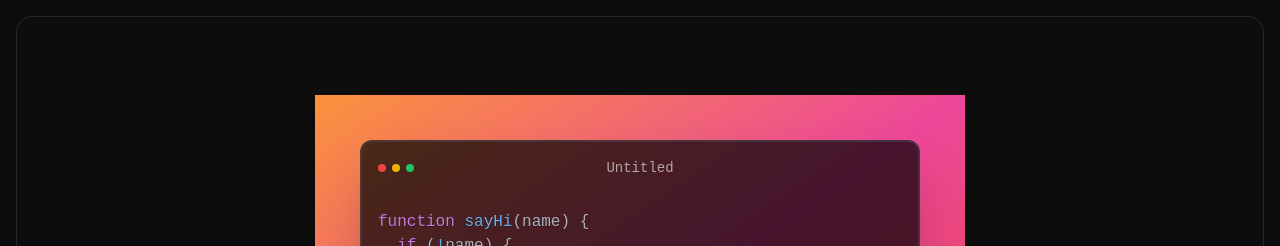
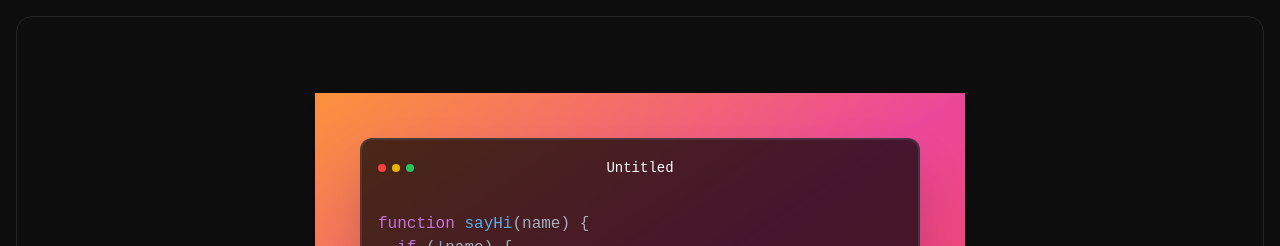
Before and after one commit to Nitesh47kumars/Snippix, a React (Vite) app: page / in a window 1280 px wide. Shown: the top 246 px of the page. Built offline with nearby package versions, Linux system fonts and the light colour scheme; a web font is replaced by a local one.

Commit message:
Fix Untiled Issue & Add Auto Select Feature

```diff
--- a/src/Components/SnippetCode.jsx
+++ b/src/Components/SnippetCode.jsx
@@ -4,10 +4,14 @@ import SampleCode from "./SampleCode.json";
 import { Prism as SyntaxHighlighter } from "react-syntax-highlighter";
 import { oneDark } from "react-syntax-highlighter/dist/esm/styles/prism";
 
+
+
 const SnippetCode = () => {
   const textareaRef = useRef(null);
   const { state } = useContext(MyContext);
   const fontSize = `${state.fontSize}px`;
+
+  const titleRef = useRef(null);
 
   const [code, setCode] = useState("");
 
@@ -86,8 +90,11 @@ const SnippetCode = () => {
           </div>
 
           <div className="col-span-4 flex justify-center">
-            <input
-              type="text"
+
+          <div
+            ref={titleRef}
+            contentEditable
+            suppressContentEditableWarning
             spellCheck={false}
             className={`bg-transparent text-center text-sm font-medium focus:outline-none
               ${
@@ -95,8 +102,22 @@ const SnippetCode = () => {
                   ? "text-white placeholder-white/60"
                   : "text-black/70 placeholder-black/50"
               }`}
-              placeholder="Untitled"
-            />
+            style={{
+              lineHeight: "1.25rem",
+              padding: "2px 0",
+              minHeight: "1.25rem",
+            }}
+            onFocus={(e) => {
+              const range = document.createRange();
+              range.selectNodeContents(e.target);
+              const sel = window.getSelection();
+              sel.removeAllRanges();
+              sel.addRange(range);
+            }}
+          >
+            Untitled
+          </div>
+
           </div>
         </header>
 
```
Lines whose indentation alone changed are shown as unchanged.
